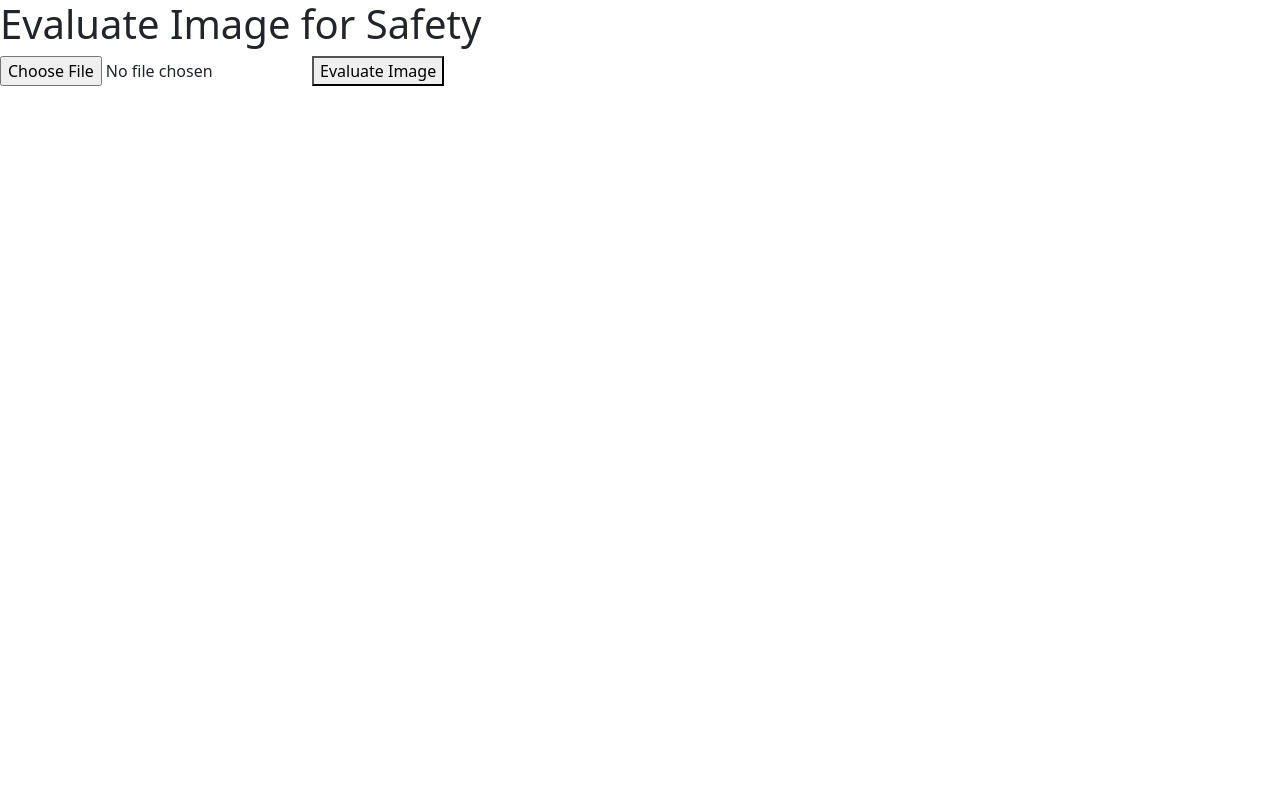
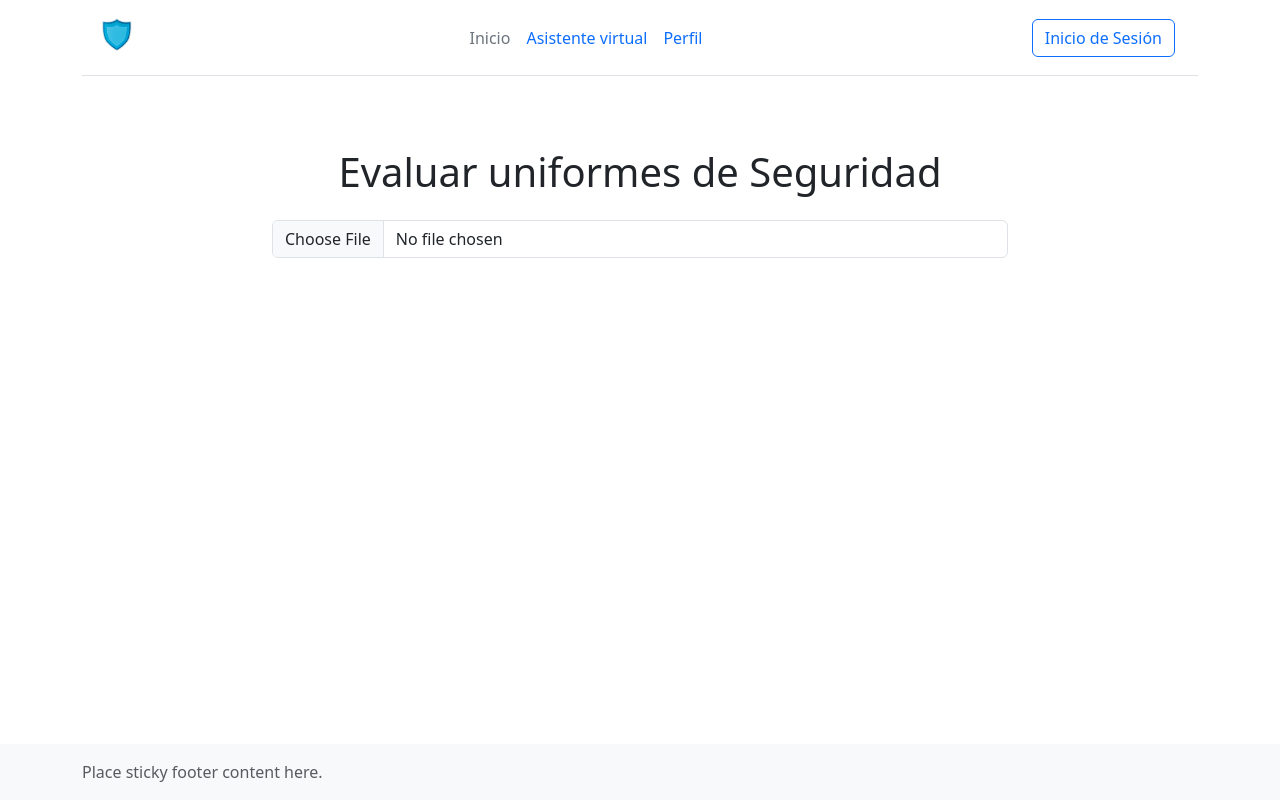
Before and after one commit to PseinTeam/Proyecto-Hackathon, a React (Vite) app in the folder FrontEnd/: page /Uniformes in a window 1280 px wide. Built offline with nearby package versions, Linux system fonts and the light colour scheme; no server answers.

Commit message:
feat: :art: Añadido el modal de emergencia a otros componentes que no lo contienen

```diff
--- a/FrontEnd/src/components/IaHerramientas/AmbienteEvaluation.jsx
+++ b/FrontEnd/src/components/IaHerramientas/AmbienteEvaluation.jsx
@@ -1,4 +1,7 @@
 import React, { useState, useEffect } from 'react';
+import { Navbar } from '../header/Navbar';
+import { Footer } from '../Footer/Footer';
+import 'bootstrap/dist/css/bootstrap.min.css';
 
 const AmbienteEvaluation = () => {
   const [image, setImage] = useState(null);
@@ -36,32 +39,63 @@ const AmbienteEvaluation = () => {
     };
 
     evaluateImage();
-  }, [image]); // Re-evaluate whenever `image` changes
+  }, [image]);
 
   const handleImageChange = (event) => {
     const file = event.target.files[0];
     if (file) {
       setImage(file);
-      setImagePreview(URL.createObjectURL(file)); // Create a preview of the image
+      setImagePreview(URL.createObjectURL(file));
     }
   };
 
   return (
-    <div>
-      <h1>Evaluate Image for Safety</h1>
-      <input type="file" accept="image/*" onChange={handleImageChange} />
-      <button onClick={() => {}} disabled={loading}>
-        {loading ? 'Processing...' : 'Evaluate Image'}
-      </button>
+    <div className="d-flex flex-column min-vh-100">
+      <Navbar />
+      <div className="container mt-5 flex-grow-1">
+        <div className="row justify-content-center">
+          <div className="col-md-8 text-center">
+            <h1 className="mb-4">Evaluar Ambiente</h1>
+            <input
+              type="file"
+              accept="image/*"
+              onChange={handleImageChange}
+              className="form-control mb-3"
+            />
 
-      {imagePreview && (
-        <div>
-          <h2>Image Preview:</h2>
-          <img src={imagePreview} alt="Selected" style={{ maxWidth: '100%', height: 'auto' }} />
+            {loading && (
+              <div className="mb-3">
+                <div className="spinner-border text-primary" role="status">
+                  <span className="sr-only">Loading...</span>
+                </div>
+              </div>
+            )}
+
+            {imagePreview && !loading && (
+              <div className="mb-3">
+                <h2>Image Preview:</h2>
+                <img
+                  src={imagePreview}
+                  alt="Selected"
+                  style={{
+                    maxWidth: '300px',
+                    maxHeight: '300px',
+                    border: result === 'Falla de seguridad' ? '5px solid red' : '5px solid #dee2e6'
+                  }}
+                  className="img-thumbnail"
+                />
+              </div>
+            )}
+
+            {result && (
+              <div className={`alert ${result === 'Falla de seguridad' ? 'alert-danger' : 'alert-info'} mt-3`}>
+                <p>{result}</p>
+              </div>
+            )}
+          </div>
         </div>
-      )}
-
-      {result && <p>Result: {result}</p>}
+      </div>
+      <Footer />
     </div>
   );
 };
--- a/FrontEnd/src/components/IaHerramientas/UniformeEvaluation.jsx
+++ b/FrontEnd/src/components/IaHerramientas/UniformeEvaluation.jsx
@@ -1,4 +1,7 @@
 import React, { useState, useEffect } from 'react';
+import { Navbar } from '../header/Navbar';
+import { Footer } from '../Footer/Footer';
+import 'bootstrap/dist/css/bootstrap.min.css';
 
 const UniformeEvaluation = () => {
   const [image, setImage] = useState(null);
@@ -36,32 +39,63 @@ const UniformeEvaluation = () => {
     };
 
     evaluateImage();
-  }, [image]); // Re-evaluate whenever `image` changes
+  }, [image]);
 
   const handleImageChange = (event) => {
     const file = event.target.files[0];
     if (file) {
       setImage(file);
-      setImagePreview(URL.createObjectURL(file)); // Create a preview of the image
+      setImagePreview(URL.createObjectURL(file));
     }
   };
 
   return (
-    <div>
-      <h1>Evaluate Image for Safety</h1>
-      <input type="file" accept="image/*" onChange={handleImageChange} />
-      <button onClick={() => {}} disabled={loading}>
-        {loading ? 'Processing...' : 'Evaluate Image'}
-      </button>
+    <div className="d-flex flex-column min-vh-100">
+      <Navbar />
+      <div className="container mt-5">
+        <div className="row justify-content-center">
+          <div className="col-md-8 text-center">
+            <h1 className="mb-4">Evaluar uniformes de Seguridad</h1>
+            <input
+              type="file"
+              accept="image/*"
+              onChange={handleImageChange}
+              className="form-control mb-3"
+            />
 
-      {imagePreview && (
-        <div>
-          <h2>Image Preview:</h2>
-          <img src={imagePreview} alt="Selected" style={{ maxWidth: '100%', height: 'auto' }} />
+            {loading && (
+              <div className="mb-3">
+                <div className="spinner-border text-primary" role="status">
+                  <span className="sr-only">Loading...</span>
+                </div>
+              </div>
+            )}
+
+            {imagePreview && !loading && (
+              <div className="mb-3">
+                <h2>Image Preview:</h2>
+                <img
+                  src={imagePreview}
+                  alt="Selected"
+                  style={{
+                    maxWidth: '300px',
+                    maxHeight: '300px',
+                    border: result === 'Falla en el uniforme' ? '5px solid red' : '5px solid #dee2e6'
+                  }}
+                  className="img-thumbnail"
+                />
+              </div>
+            )}
+
+            {result && (
+              <div className={`alert ${result === 'Falla en el uniforme' ? 'alert-danger' : 'alert-info'} mt-3`}>
+                <p>{result}</p>
+              </div>
+            )}
+          </div>
         </div>
-      )}
-
-      {result && <p>Result: {result}</p>}
+      </div>
+      <Footer />
     </div>
   );
 };
--- a/FrontEnd/src/components/header/Navbar.jsx
+++ b/FrontEnd/src/components/header/Navbar.jsx
@@ -7,7 +7,6 @@ import { CerrarSesion } from "../../components/CerrarSesion.jsx";
 export const Navbar = () => {
   const { state, user } = useContext(AuthContext);
 
-  console.log(user);
 
   return (
     <div>
--- a/FrontEnd/src/pages/Ambientrecognicion.jsx
+++ b/FrontEnd/src/pages/Ambientrecognicion.jsx
@@ -1,6 +1,7 @@
 import React from "react";
 import { Navbar } from "../components/header/Navbar";
 import Footer from "../components/Footer/Footer";
+import { EmergencyModal } from "../components/EmergencyModal/EmergencyModal";
 
 export const Ambientrecognicion = () => {
   return (
@@ -8,6 +9,7 @@ export const Ambientrecognicion = () => {
       <Navbar />
       Ambientrecognicion
       <Footer />
+      <EmergencyModal />
     </div>
   );
 };
--- a/FrontEnd/src/pages/Awareness.jsx
+++ b/FrontEnd/src/pages/Awareness.jsx
@@ -1,6 +1,7 @@
 import React from "react";
 import { Navbar } from "../components/header/Navbar";
 import Footer from "../components/Footer/Footer";
+import { EmergencyModal } from "../components/EmergencyModal/EmergencyModal";
 
 export const Awareness = () => {
   return (
@@ -8,6 +9,7 @@ export const Awareness = () => {
       <Navbar />
       Awareness
       <Footer />
+      <EmergencyModal />
     </div>
   );
 };
--- a/FrontEnd/src/pages/Constructionslaws.jsx
+++ b/FrontEnd/src/pages/Constructionslaws.jsx
@@ -1,6 +1,7 @@
 import React from "react";
 import { Navbar } from "../components/header/Navbar";
 import Footer from "../components/Footer/Footer";
+import { EmergencyModal } from "../components/EmergencyModal/EmergencyModal";
 
 export const Constructionslaws = () => {
   return (
@@ -8,6 +9,7 @@ export const Constructionslaws = () => {
       <Navbar />
       Constructionslaws
       <Footer />
+      <EmergencyModal />
     </div>
   );
 };
--- a/FrontEnd/src/pages/Perfil.jsx
+++ b/FrontEnd/src/pages/Perfil.jsx
@@ -2,6 +2,7 @@ import React from "react";
 import { Navbar } from "../components/header/Navbar";
 import "bootstrap/dist/css/bootstrap.min.css";
 import Footer from "../components/Footer/Footer";
+import { EmergencyModal } from "../components/EmergencyModal/EmergencyModal";
 
 export const Perfil = () => {
   return (
@@ -75,6 +76,7 @@ export const Perfil = () => {
         </div>
       </div>
       <Footer />
+      <EmergencyModal />
     </div>
   );
 };
--- a/FrontEnd/src/pages/Securitymeasurements.jsx
+++ b/FrontEnd/src/pages/Securitymeasurements.jsx
@@ -7,6 +7,7 @@ import cascoImg from "../../public/img/casco.jpg"; // Imagen de ejemplo
 import guantesImg from "../../public/img/guantes.jpg"; // Imagen de ejemplo
 import gafasImg from "../../public/img/gafas.jpg"; // Imagen de ejemplo
 import chalecoImg from "../../public/img/chaleco.jpg"; // Imagen de ejemplo
+import { EmergencyModal } from "../components/EmergencyModal/EmergencyModal";
 
 export const Securitymeasurements = () => {
   return (
@@ -327,6 +328,7 @@ export const Securitymeasurements = () => {
       </Container>
 
       <Footer />
+      <EmergencyModal />
     </div>
   );
 };
--- a/FrontEnd/src/pages/home/PseinTeam.jsx
+++ b/FrontEnd/src/pages/home/PseinTeam.jsx
@@ -5,6 +5,7 @@ import DenunciasyEmergencias from "../../components/DenunciasyEmergencias/DyE";
 import Dashboard from "../../components/Dashboard/Dashboard";
 import { CounterWA } from "../../components/Counter/CounterWA";
 import { TaskManager } from "../../components/Gestiondetareas/Taskmanager";
+import { EmergencyModal } from "../../components/EmergencyModal/EmergencyModal";
 
 export const PseinTeam = () => {
   return (
@@ -15,6 +16,7 @@ export const PseinTeam = () => {
       <div className="content">
         <TaskManager />
         <Dashboard />
+        <EmergencyModal />
         <DenunciasyEmergencias />
         <CounterWA />
       </div>
```
Also changed, not shown: 1 other file (tests, documents, lock files or other folders).
